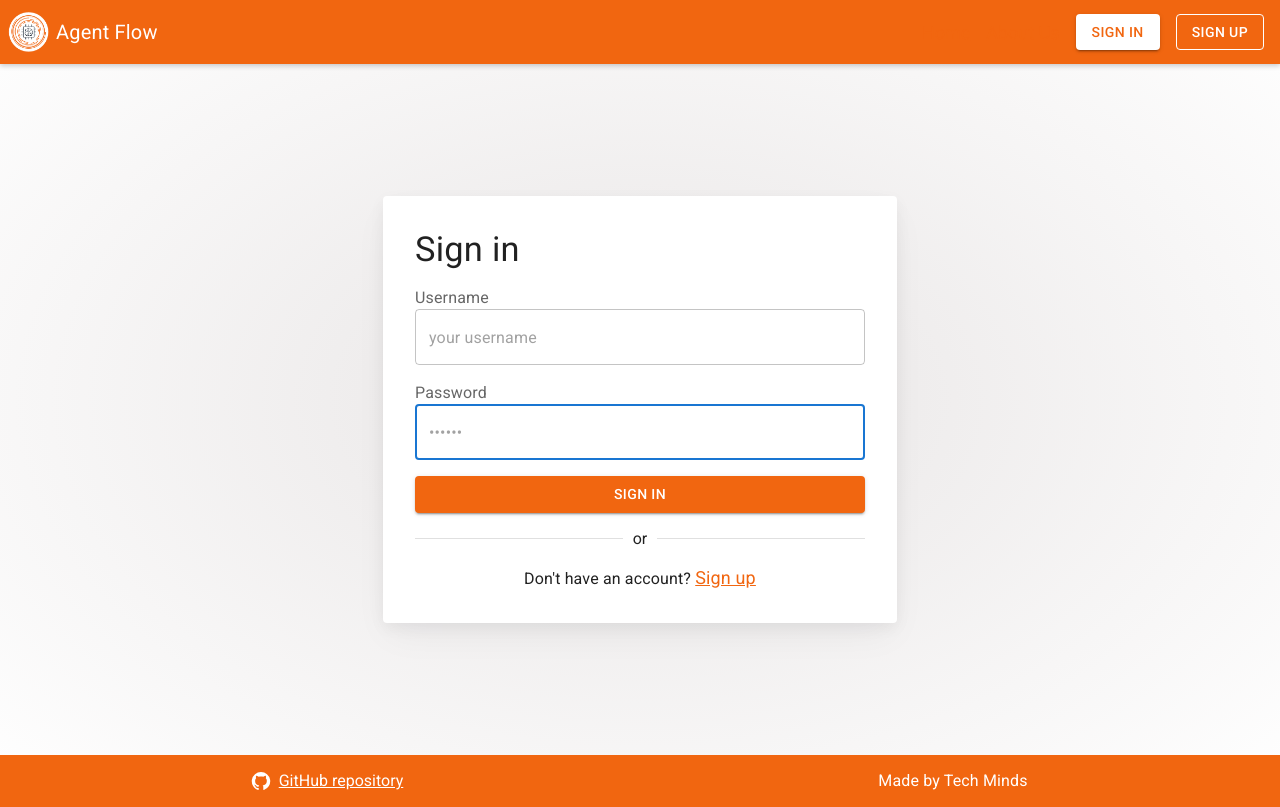
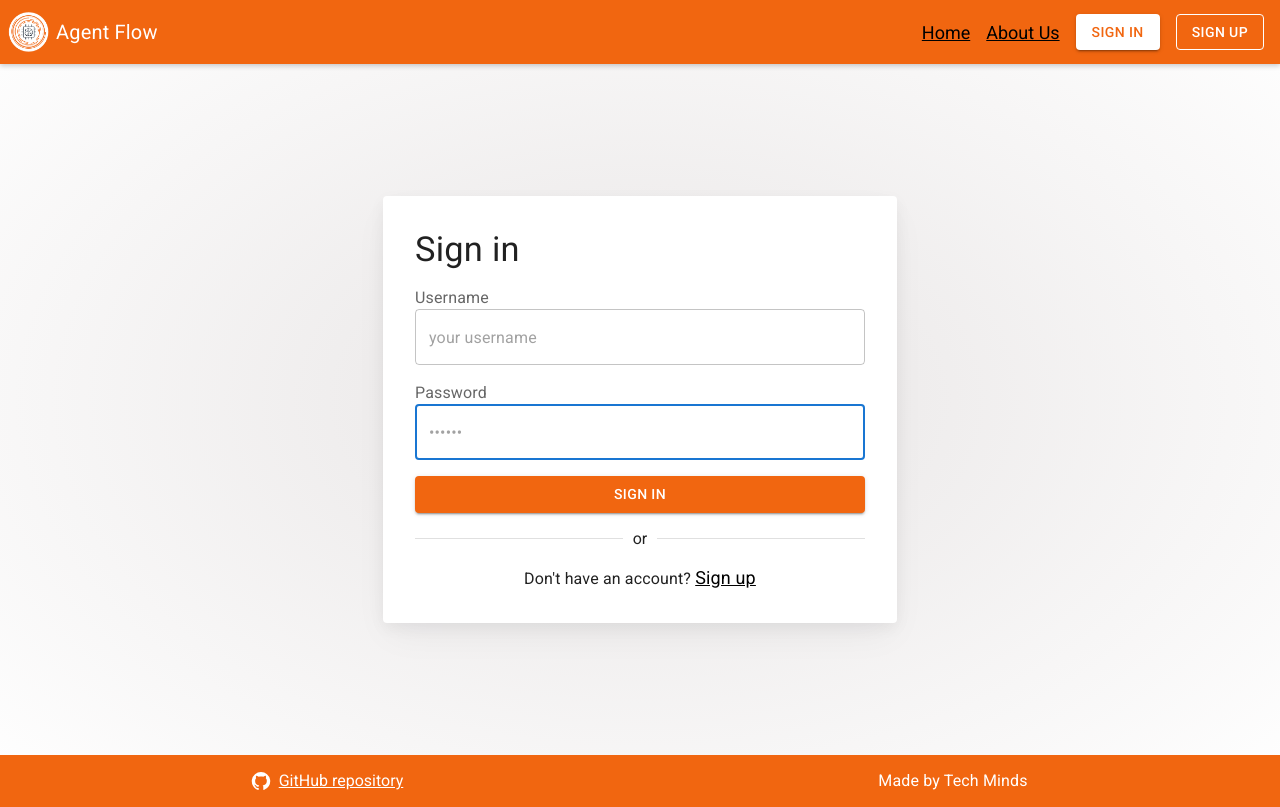
Before and after one commit to techminds-unipd/AgentFlow, a React (Vite) app in the folder frontend/: page /signin in a window 1280 px wide. Built offline with nearby package versions, Linux system fonts and the light colour scheme.

Commit message:
Fix custom link default color value

```diff
--- a/frontend/src/components/CustomLink/CustomLink.tsx
+++ b/frontend/src/components/CustomLink/CustomLink.tsx
@@ -10,7 +10,7 @@ import "../../index.css";
 interface CustomLinkProps {
     name: string,
     link: string,
-    color: "black" | "white" | "main color",
+    color?: "black" | "white" | "main-color",
 }
 
 /**
@@ -20,12 +20,13 @@ interface CustomLinkProps {
  */
 
 export const CustomLink=( {name, link, color}: CustomLinkProps) =>{
+  let varColor;
   if(color==="white"){
-    var varColor = "var(--white-text)"
-  }else if(color==="black"){
-    var varColor = "var(--black-text)"
+    varColor = "var(--white-text)"
+  }else if(color==="main-color"){
+    varColor = "var(--maincolor)"
   }else{
-    var varColor = "var(--maincolor)"
+    varColor = "var(--black-text)"
   }
     const {pathname} = useLocation();
     const LinkBehavior = React.forwardRef<HTMLAnchorElement, Omit<RouterLinkProps, "to">>(
@@ -55,7 +56,3 @@ export const CustomLink=( {name, link, color}: CustomLinkProps) =>{
         </>
     )
 }
-
-CustomLink.defaultProps = {
-  color: "white"
-}
```
